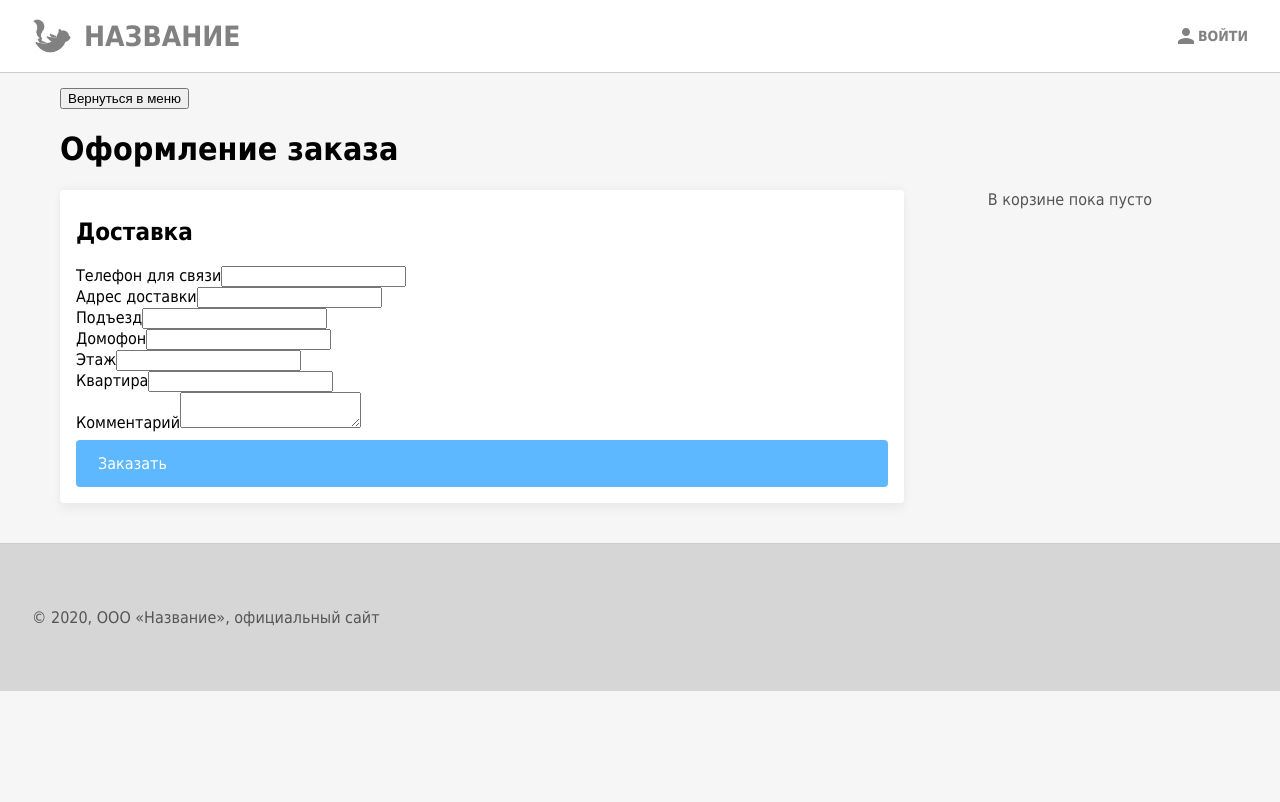
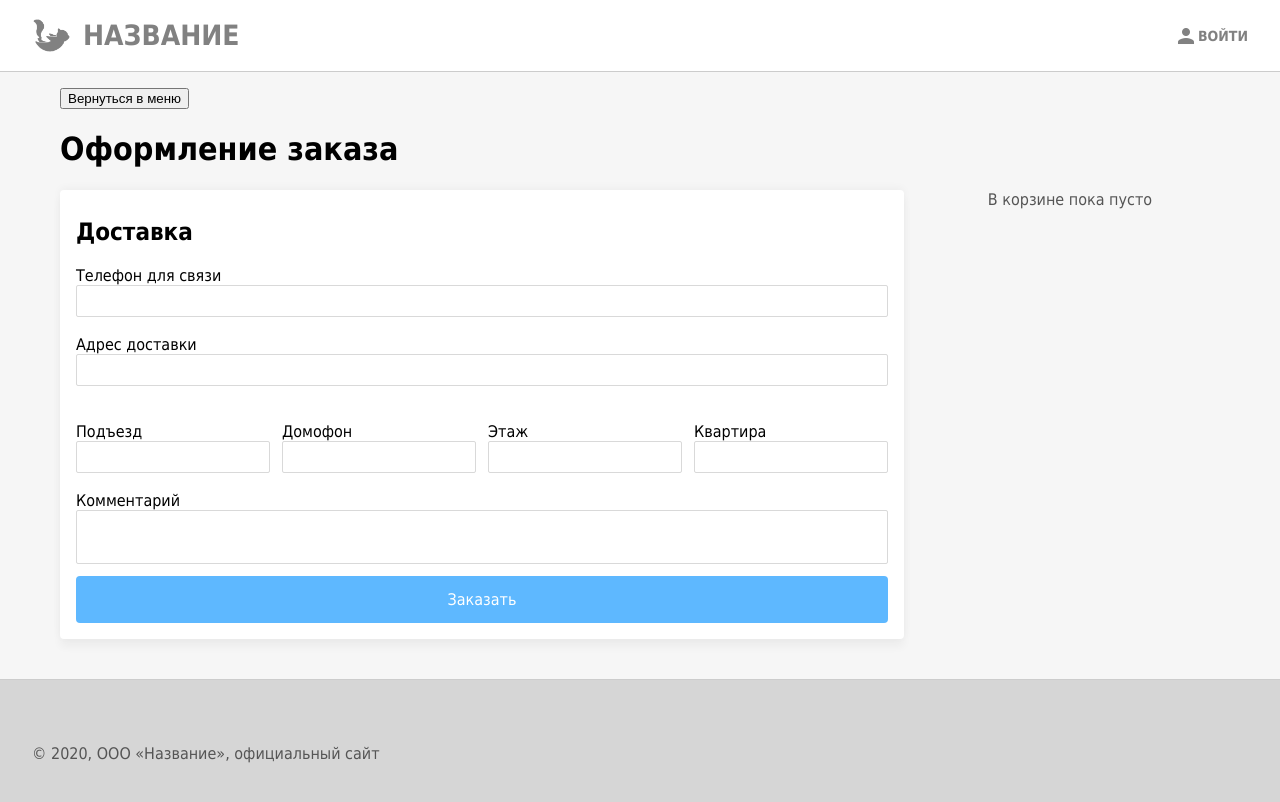
Before and after one commit to Garrusir/vue-delivery-app, a Vue app: page /checkout in a window 1280 px wide. Shown: the top 802 px of the page. Built offline with nearby package versions, Linux system fonts and the light colour scheme.

Commit message:
add input component

```diff
--- a/src/App.vue
+++ b/src/App.vue
@@ -19,12 +19,14 @@
 
 </script>
 <style lang="scss">
+  * {
+    box-sizing: border-box;
+  }
   body {
     font-family: Tahoma, Arial, sans-serif;
     margin: 0;
     padding: 0;
     background-color: #f6f6f6;
-    box-sizing: border-box;
   }
   .layout__content {
     margin: 16px 60px;
--- /dev/null
+++ b/src/components/blocks/BaseInput.vue
@@ -0,0 +1,65 @@
+<template>
+  <div class="wrapper">
+     <label class="label" v-if="label" :for="label">{{ label }}</label>
+     <input class="input" :placeholder="placeholder" :id="label" :type="type" :value="value" @change="$emit('input')">
+  </div>
+</template>
+
+<script>
+  export default {
+    name: 'BaseInput',
+    props: {
+      value: {
+        type: String
+      },
+      type: {
+        type: String
+      },
+      label: {
+        type: String
+      },
+      placeholder: {
+        type: String
+      }
+    }
+  }
+</script>
+
+<style lang="scss" scoped>
+   .wrapper {
+      width: 100%;
+      display: flex;
+      flex-flow: column nowrap;
+    }
+
+  .input {
+    display: inline-block;
+    width: 100%;
+    min-width: 0;
+    padding: 4px 11px;
+    color: rgba(0,0,0,.65);
+    font-size: 14px;
+    line-height: 1.5715;
+    background-color: #fff;
+    background-image: none;
+    border: 1px solid #d9d9d9;
+    border-radius: 2px;
+    transition: all .3s;
+
+    &:hover {
+      border-color: #40a9ff;
+      border-right-width: 1px !important;
+    }
+
+    &:focus {
+      border-color: #40a9ff;
+      border-right-width: 1px !important;
+      outline: 0;
+      box-shadow: 0 0 0 2px rgba(24,144,255,.2);
+    }
+
+    &::placeholder {
+      color: #bfbfbf;
+    }
+  }
+</style>
--- a/src/views/Order.vue
+++ b/src/views/Order.vue
@@ -9,41 +9,23 @@
     <div class="order-page__main">
       <div class="order-page__form">
         <h2>Доставка</h2>
-        <div class="order-page__input">
-          <label for="phone">Телефон для связи</label>
-          <input id="phone" type="text">
-        </div>
+        <BaseInput label="Телефон для связи" value=" " type="text" class="order-page__input"/>
 
-        <div class="order-page__input">
-          <label for="address">Адрес доставки</label>
-          <input id="address" type="text">
-        </div>
+        <BaseInput label="Адрес доставки" value=" " type="text" class="order-page__input"/>
 
         <div class="order-page__input-row">
-          <div class="order-page__input">
-            <label for="porch">Подъезд</label>
-            <input id="porch" type="text">
-          </div>
+          <BaseInput label="Подъезд" value=" " type="text" class="order-page__input"/>
 
-          <div class="order-page__input">
-            <label for="intercom">Домофон</label>
-            <input id="intercom" type="text">
-          </div>
+          <BaseInput label="Домофон" value=" " type="text" class="order-page__input"/>
 
-          <div class="order-page__input">
-            <label for="flow">Этаж</label>
-            <input id="flow" type="number">
-          </div>
+          <BaseInput label="Этаж" value=" " type="number" class="order-page__input"/>
 
-          <div class="order-page__input">
-            <label for="phone">Квартира</label>
-            <input id="phone" type="number">
-          </div>
+          <BaseInput label="Квартира" value=" " type="number" class="order-page__input"/>
         </div>
 
         <div class="order-page__input">
           <label for="comment">Комментарий</label>
-          <textarea id="comment" type="text" />
+          <textarea id="comment" type="text" resize="none"/>
         </div>
 
         <div
@@ -63,10 +45,13 @@
 <script>
 // @ is an alias to /src
 import BasketDude from "../components/BasketDude";
+import BaseInput from "../components/blocks/BaseInput";
+
 export default {
   name: 'OrderPage',
   components: {
     BasketDude,
+    BaseInput
   },
   computed: {
   }
@@ -92,6 +77,60 @@ export default {
     background-color: #ffffff;
   }
 
+  .order-page__input-row {
+    margin-top: 18px;
+    display: flex;
+    flex-flow: row nowrap;
+    justify-content: space-between;
+
+    .order-page__input {
+      margin-right: 12px;
+      &:last-child {
+        margin-right: 0;
+      }
+    }
+  }
+
+  .order-page__input {
+    margin-top: 18px;
+
+    textarea {
+      width: 100%;
+      padding: 4px 11px;
+      color: rgba(0,0,0,.65);
+      font-size: 14px;
+      line-height: 1.5715;
+      background-color: #fff;
+      background-image: none;
+      border: 1px solid #d9d9d9;
+      border-radius: 2px;
+      transition: all .3s;
+      resize: none;
+
+      &:hover {
+        border-color: #40a9ff;
+        border-right-width: 1px !important;
+      }
+
+      &:focus {
+        border-color: #40a9ff;
+        border-right-width: 1px !important;
+        outline: 0;
+        box-shadow: 0 0 0 2px rgba(24,144,255,.2);
+      }
+
+      &::placeholder {
+        color: #bfbfbf;
+      }
+    }
+  }
+
+  .basket__meta {
+    display: flex;
+    flex-flow: row nowrap;
+    justify-content: center;
+  }
+
   .order-page__cart {
     min-width: 300px;
   }
```
